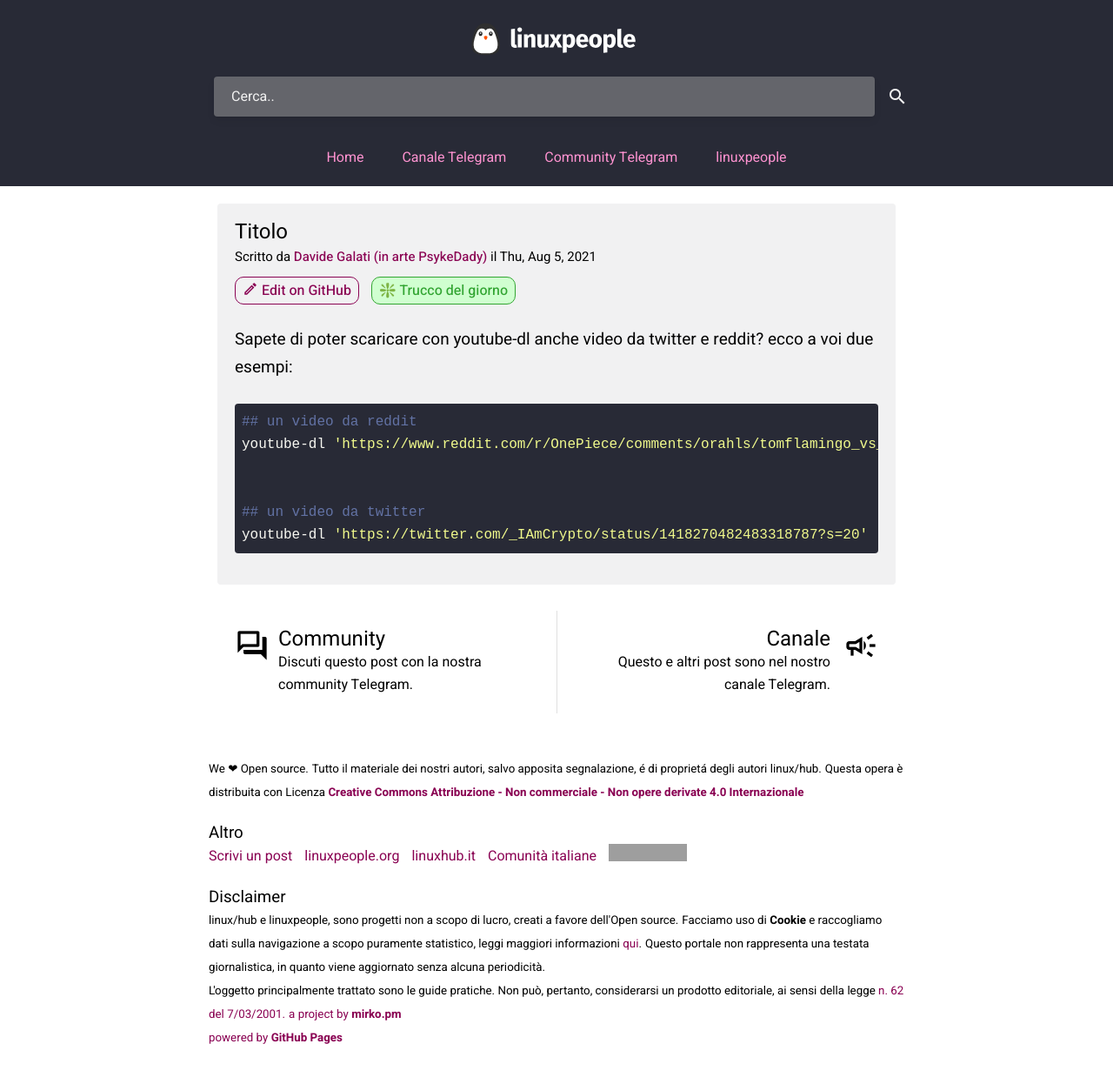
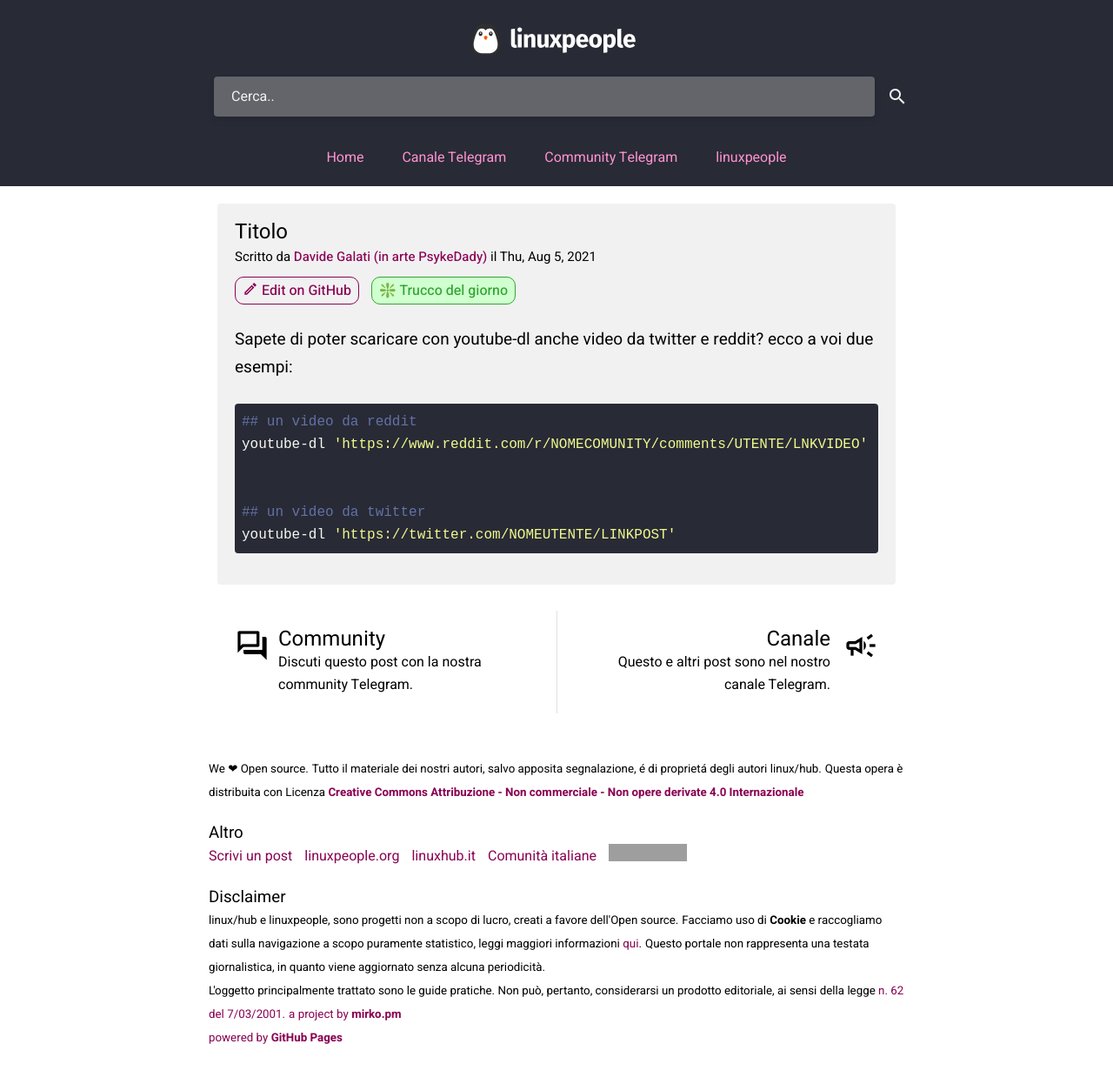
Before and after one commit to linuxhubit/linuxpeople_feed, a Jekyll site: the page built from _posts/trick/2021-08-05-youtube-dl-twitter-reddit.md, in a window 1280 px wide. Shown: the whole page at 87% size. Built offline with Jekyll 4.4.1, drawn with Linux system fonts in a browser that asks for light colours; some of the changed lines change nothing that is shown; grey boxes are pictures that could not be loaded.

Commit message:
tolti riferimenti video

````diff
--- a/_posts/trick/2021-08-05-youtube-dl-twitter-reddit.md
+++ b/_posts/trick/2021-08-05-youtube-dl-twitter-reddit.md
@@ -13,9 +13,9 @@
 
 ```bash
 ## un video da reddit
-youtube-dl 'https://www.reddit.com/r/OnePiece/comments/orahls/tomflamingo_vs_monkey_d_jerry_fan_animation/?utm_medium=android_app&utm_source=share>'
+youtube-dl 'https://www.reddit.com/r/NOMECOMUNITY/comments/UTENTE/LNKVIDEO'
 
 
 ## un video da twitter
-youtube-dl 'https://twitter.com/_IAmCrypto/status/1418270482483318787?s=20'
+youtube-dl 'https://twitter.com/NOMEUTENTE/LINKPOST'
 ```
````
